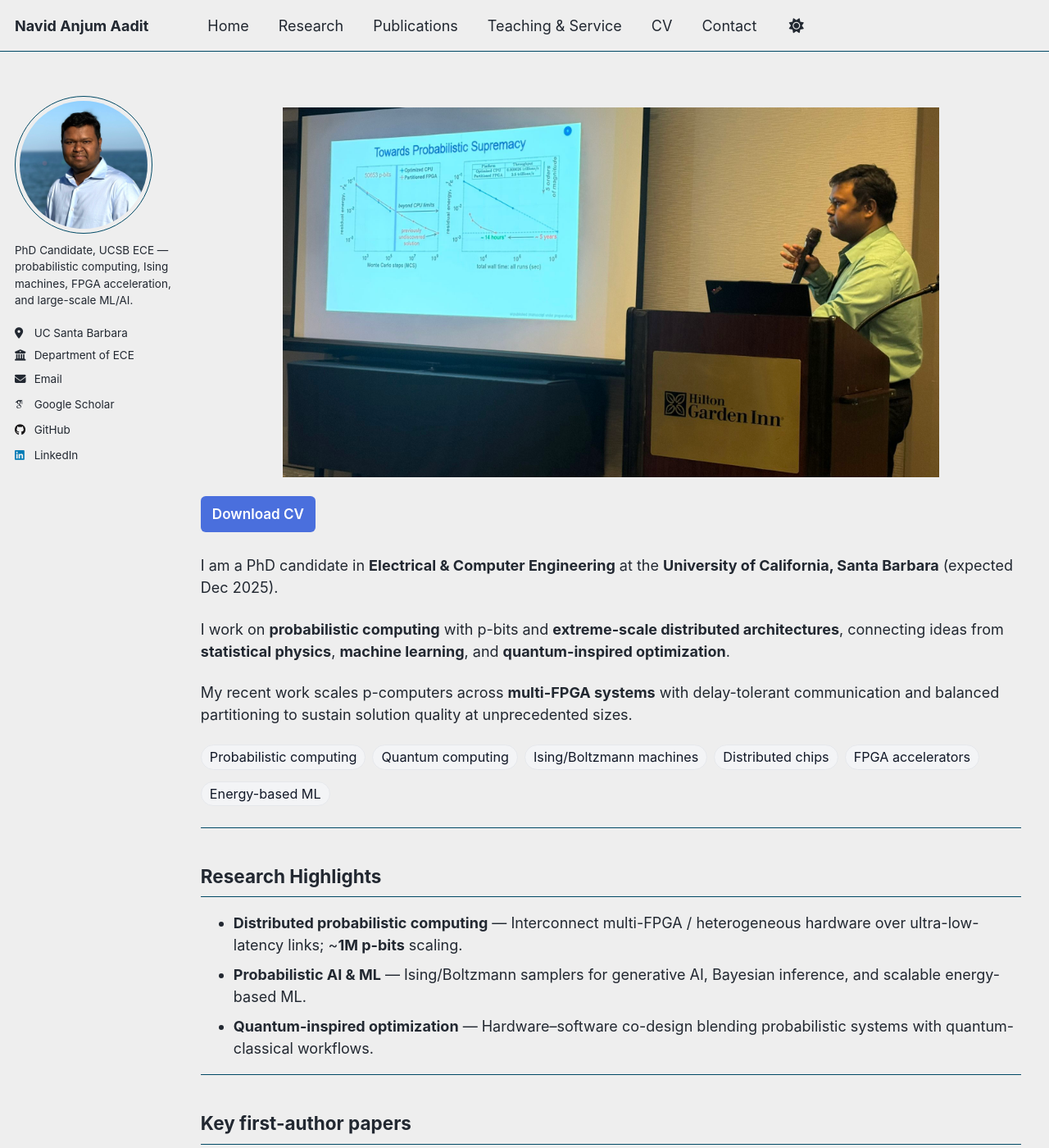
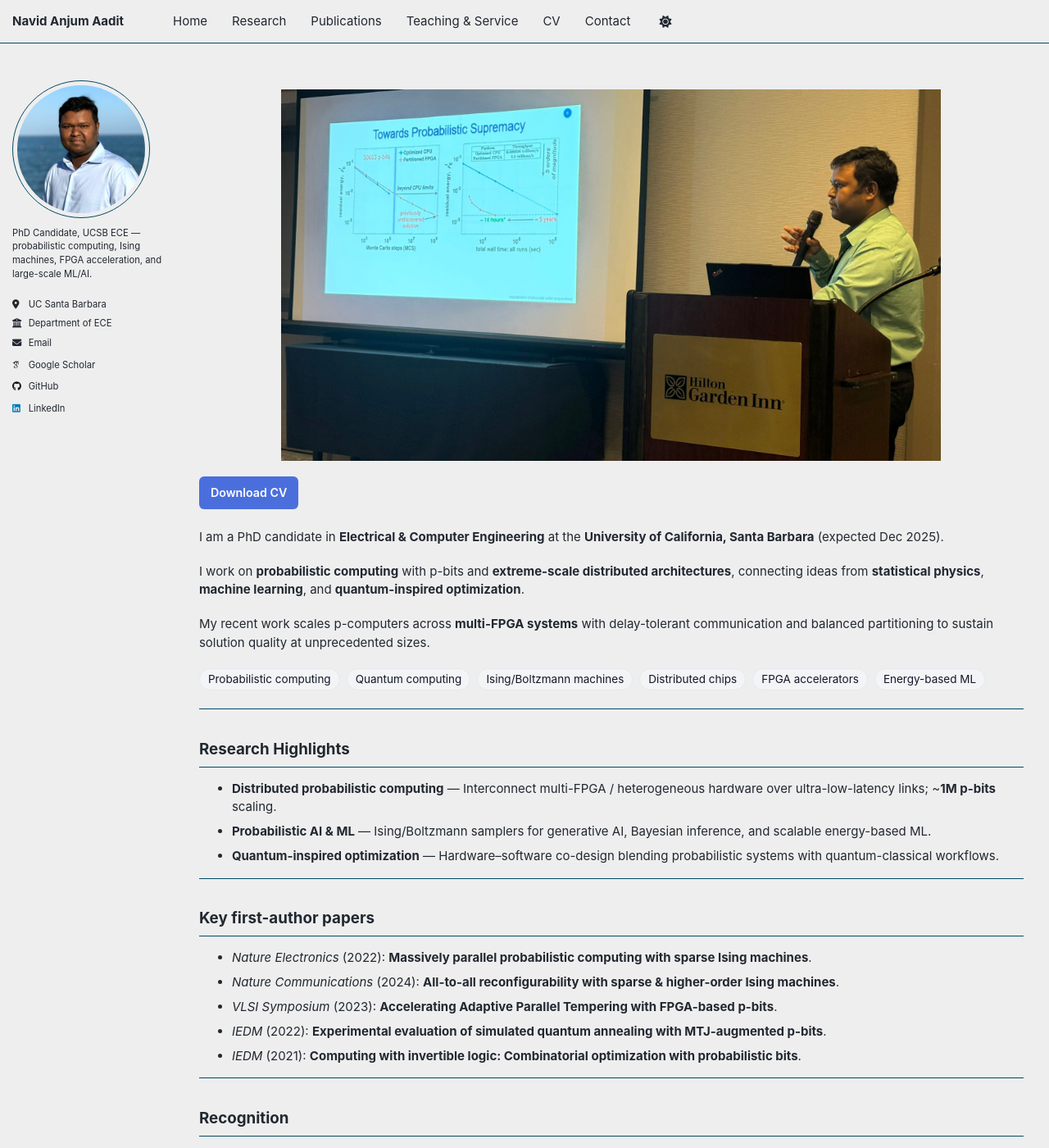
Before and after one commit to navidaadit/navidaadit.github.io, a Jekyll site: the page built from _pages/about.md, in a window 1280 px wide and 1400 px high. Shown: the whole window at 82% size. Built offline with Jekyll 4.4.1, drawn with Linux system fonts in a browser that asks for light colours; some web fonts are replaced.

Commit message:
Update _custom.scss

```diff
--- a/_sass/_custom.scss
+++ b/_sass/_custom.scss
@@ -229,3 +229,6 @@ body.dark,
 @media (max-width: 520px) {
   .footer-bar { flex-wrap: wrap; row-gap: 4px; }
 }
+
+/* ===== ONE-LINE GLOBAL FONT SHRINK ===== */
+html { font-size: 15px; }
```
